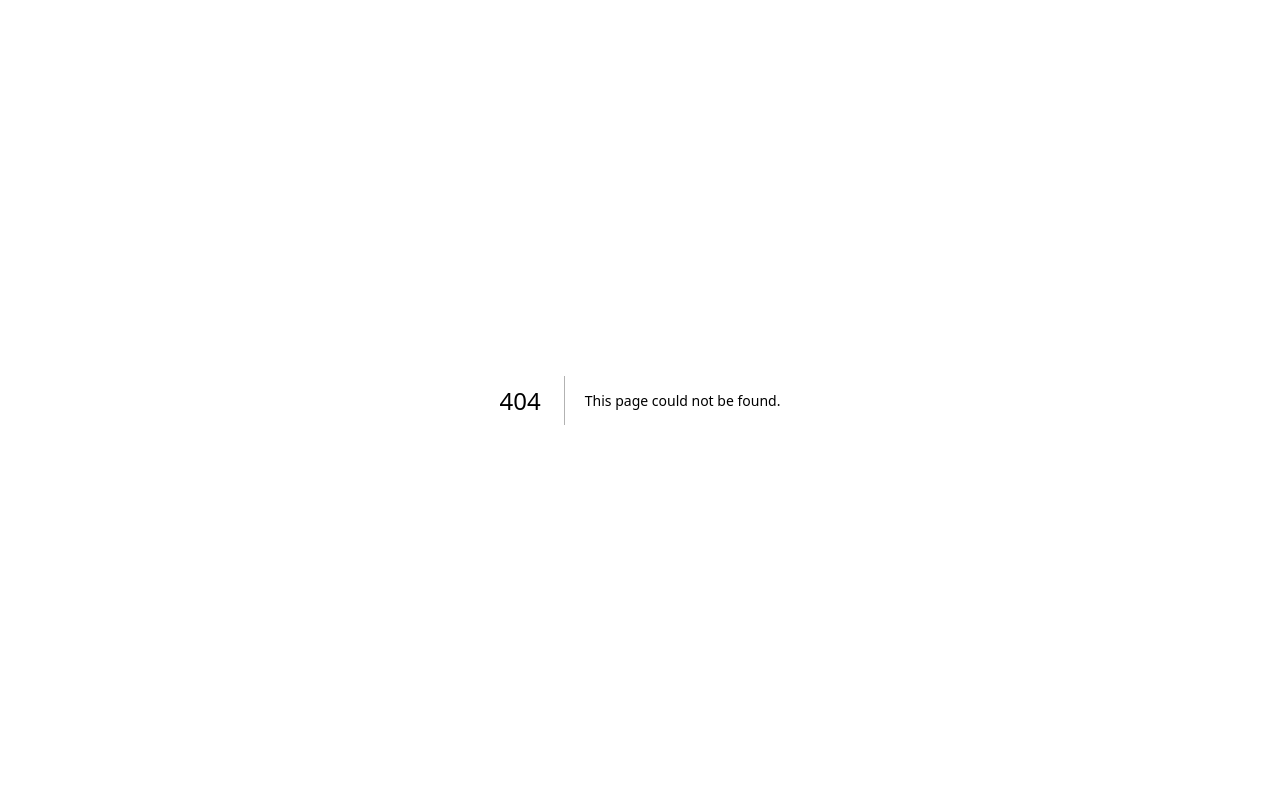
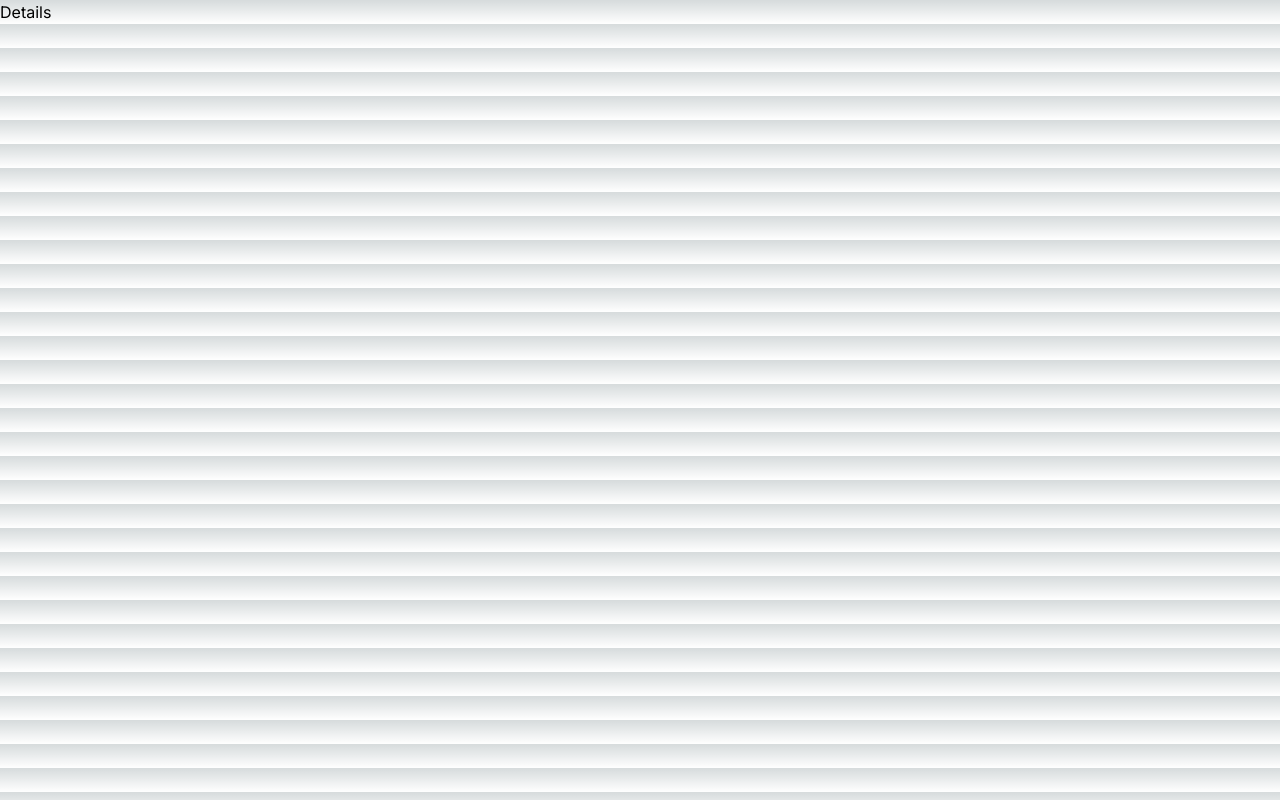
Before and after one commit to j3rryl/drizzle-setup, a Next.js app: page /details in a window 1280 px wide. Before the commit this address had no page. Built offline with nearby package versions, Linux system fonts and the light colour scheme.

Commit message:
database strategy not possible on edge middleware

```diff
--- /dev/null
+++ b/app/details/page.tsx
@@ -0,0 +1,7 @@
+import React from "react";
+
+const Page = () => {
+  return <div>Details</div>;
+};
+
+export default Page;
--- /dev/null
+++ b/app/users/page.tsx
@@ -0,0 +1,7 @@
+import React from "react";
+
+const Page = () => {
+  return <div>Page</div>;
+};
+
+export default Page;
```
